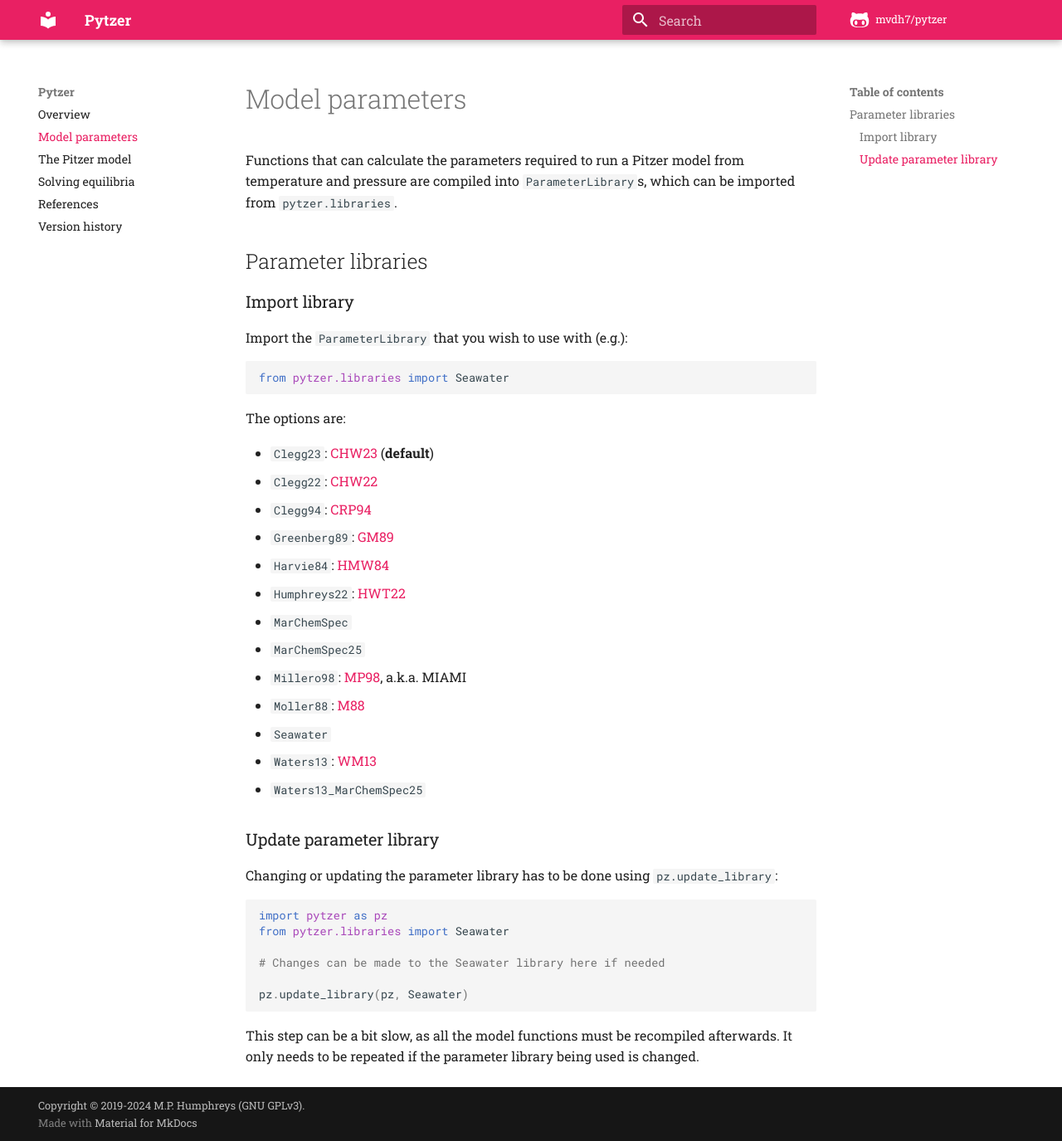
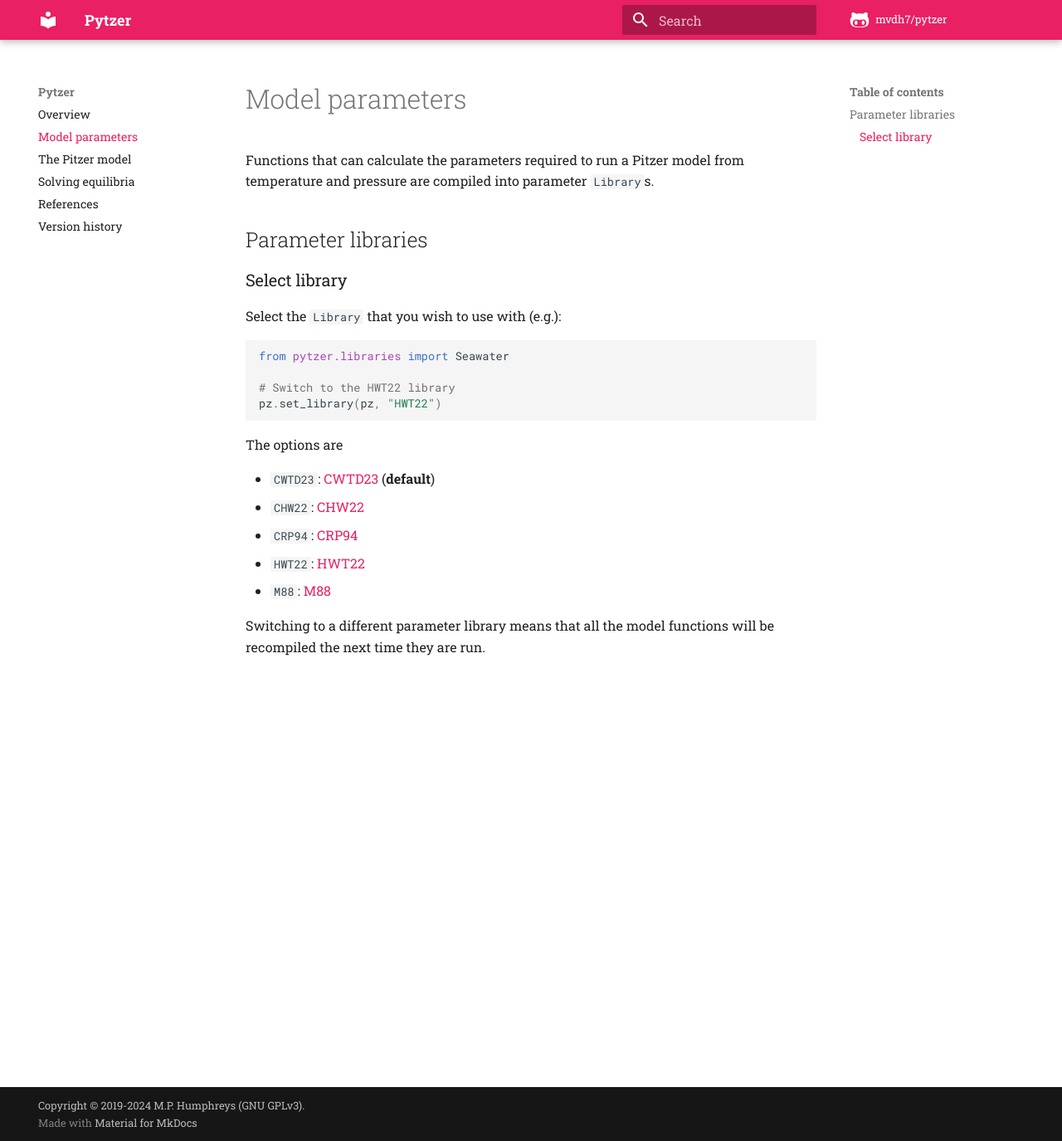
Before and after one commit to mvdh7/pytzer, an MkDocs documentation site: the page built from docs/libraries.md, in a window 1280 px wide and 1375 px high. Shown: the whole window at 83% size. Built offline with MkDocs 1.6.1 and Material for MkDocs 9.7.7, drawn with Linux system fonts in a browser that asks for light colours; comment, search, counter and statistics services are not loaded.

Commit message:
Start updating docs

````diff
--- a/docs/libraries.md
+++ b/docs/libraries.md
@@ -1,44 +1,26 @@
 # Model parameters
 
-Functions that can calculate the parameters required to run a Pitzer model from temperature and pressure are compiled into `ParameterLibrary`s, which can be imported from `pytzer.libraries`.
+Functions that can calculate the parameters required to run a Pitzer model from temperature and pressure are compiled into parameter `Library`s.
 
 ## Parameter libraries
 
-### Import library
+### Select library
 
-Import the `ParameterLibrary` that you wish to use with (e.g.):
+Select the `Library` that you wish to use with (e.g.):
 
 ```python
 from pytzer.libraries import Seawater
+
+# Switch to the HWT22 library
+pz.set_library(pz, "HWT22")
 ```
 
-The options are:
+The options are
 
-  * `Clegg23`: [CHW23](../refs/#c) (**default**)
-  * `Clegg22`: [CHW22](../refs/#c)
-  * `Clegg94`: [CRP94](../refs/#c)
-  * `Greenberg89`: [GM89](../refs/#m)
-  * `Harvie84`: [HMW84](../refs/#h)
-  * `Humphreys22`: [HWT22](../refs/#h)
-  * `MarChemSpec`
-  * `MarChemSpec25`
-  * `Millero98`: [MP98](../refs/#m), a.k.a. MIAMI
-  * `Moller88`: [M88](../refs/#m)
-  * `Seawater`
-  * `Waters13`: [WM13](../refs/#w)
-  * `Waters13_MarChemSpec25`
+  * `CWTD23`: [CWTD23](../refs/#c) (**default**)
+  * `CHW22`: [CHW22](../refs/#c)
+  * `CRP94`: [CRP94](../refs/#c)
+  * `HWT22`: [HWT22](../refs/#h)
+  * `M88`: [M88](../refs/#m)
 
-### Update parameter library
-
-Changing or updating the parameter library has to be done using `pz.update_library`:
-
-```python
-import pytzer as pz
-from pytzer.libraries import Seawater
-
-# Changes can be made to the Seawater library here if needed
-
-pz.update_library(pz, Seawater)
-```
-
-This step can be a bit slow, as all the model functions must be recompiled afterwards.  It only needs to be repeated if the parameter library being used is changed.
+Switching to a different parameter library means that all the model functions will be recompiled the next time they are run.
````
Also changed, not shown: docs/equilibrate.md (+5 -19 lines), docs/model.md (+6 -7 lines), docs/versions.md (+1 -1 lines).
